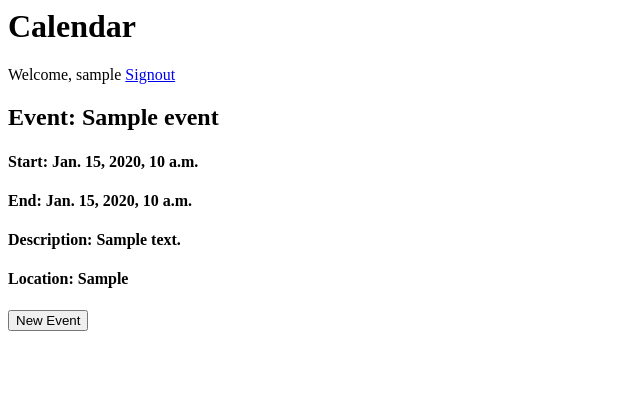
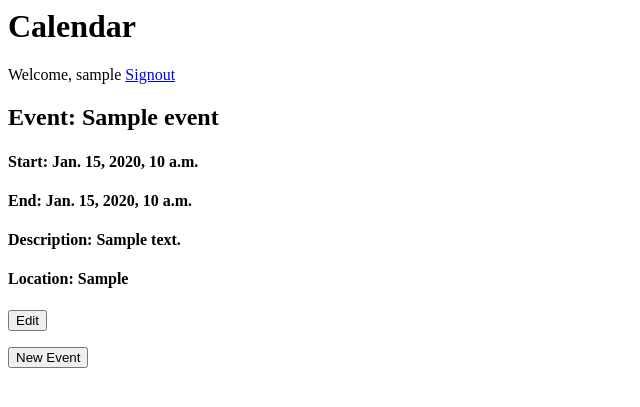
Before and after one commit to JakeBrackney/python_calendar, a Django app: page /event/1 in a window 1280 px wide. Shown: the top 407 px of the page, without its empty margins (0-640 px from the left). Run offline with Django 3.2, Linux system fonts and the light colour scheme; a user stored in the database is signed in; tables that the repository leaves empty hold one stand-in row (values such as "Sample post").

Commit message:
event edit is functioning

```diff
--- a/python_calendar/calendar_app/templates/calendar_app/event_detail.html
+++ b/python_calendar/calendar_app/templates/calendar_app/event_detail.html
@@ -6,7 +6,7 @@
     <h4>End: {{ event.endDate }} </h4>
     <h4>Description: {{ event.description }} </h4>
     <h4>Location: {{ event.location }} </h4>
-
-     <a href="{% url 'event_form' %}"><button>New Event</button></a>
+    <p><a href="{% url 'event_edit' pk=event.pk %}"><button>Edit</button></a></p>
+     <p><a href="{% url 'event_form' %}"><button>New Event</button></a></p>
 
 {% endblock %}
--- a/python_calendar/calendar_app/urls.py
+++ b/python_calendar/calendar_app/urls.py
@@ -2,10 +2,11 @@ from django.urls import path
 from . import views
 
 urlpatterns = [
-    path('event/<int:pk>', views.event_detail, name='event_detail'),
     path('', views.index, name= 'index'),
     path('signup', views.signup, name='signup'),
-    path('event_form', views.event_create, name='event_form')
+    path('event_form', views.event_create, name='event_form'),
+    path('event/<int:pk>', views.event_detail, name='event_detail'),
+    path('event/<int:pk>/event_edit', views.event_edit, name='event_edit'),
 ]
 
 
--- a/python_calendar/calendar_app/views.py
+++ b/python_calendar/calendar_app/views.py
@@ -10,6 +10,18 @@ from .forms import EventForm
 def event_detail(request, pk):
     event = Event.objects.get(id=pk)
     return render(request, 'calendar_app/event_detail.html', {'event': event})
+
+@login_required
+def event_edit(request, pk):
+    event = Event.objects.get(id=pk)
+    if request.method == 'POST':
+        form = EventForm(request.POST, instance=event)
+        if form.is_valid():
+            event = form.save()
+            return redirect('event_detail', pk = event.pk)
+    else:
+        form = EventForm(instance=event)
+    return render(request, 'calendar_app/event_form.html', {'form' : form})
 
 def index(request):
     return render(request, 'calendar_app/base.html')
```
